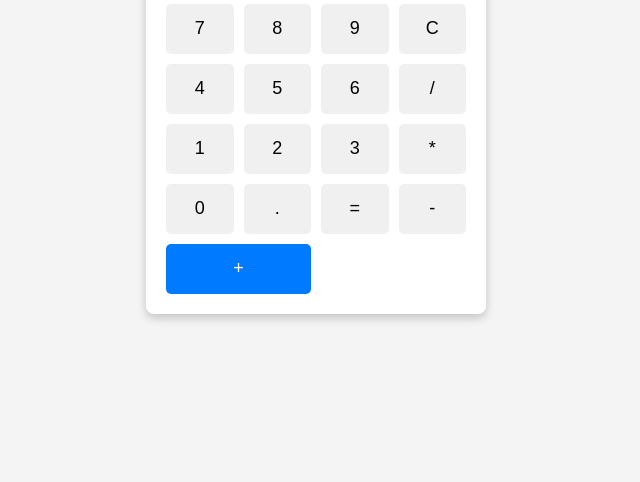
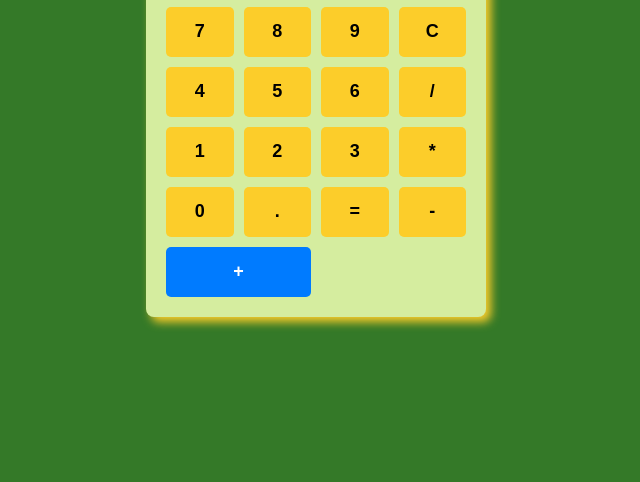
Before and after one commit to AirSatyam07/Calculator, a plain HTML site: page index.html in a window 1280 px wide. Shown: the part 318-800 px from the top of the page, without its empty margins (324-964 px from the left). Drawn offline with Linux system fonts and the light colour scheme.

Commit message:
Update style.css

```diff
--- a/style.css
+++ b/style.css
@@ -1,18 +1,18 @@
 body {
-    font-family: Arial, sans-serif;
+    font-family:Cambria, Cochin, Georgia, Times, 'Times New Roman', serif;
     display: flex;
     justify-content: center;
     align-items: center;
     height: 100vh;
-    background-color: #f4f4f4;
+    background-color: #347928;
     margin: 0;
 }
 
 .calculator {
-    background: #fff;
+    background: #D5ED9F;
     padding: 20px;
     border-radius: 8px;
-    box-shadow: 0 4px 10px rgba(0, 0, 0, 0.2);
+    box-shadow: 5px 5px 10px #FCCD2A;
     width: 300px;
 
 }
@@ -34,13 +34,15 @@ body {
     display: grid;
     grid-template-columns: repeat(4, 1fr);
     gap: 10px;
+
 }
 
 button {
+    font-weight: bold;
     height: 50px;
     font-size: 18px;
     border: none;
-    background: #f0f0f0;
+    background: #FCCD2A;
     border-radius: 5px;
     cursor: pointer;
     transition: background 0.3s;
```
